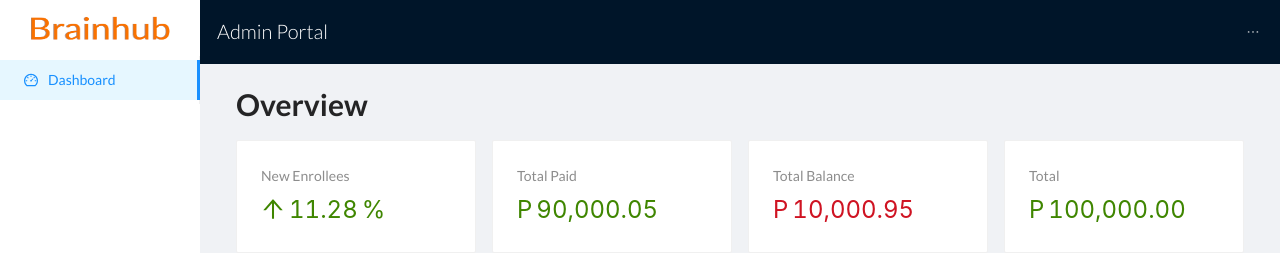
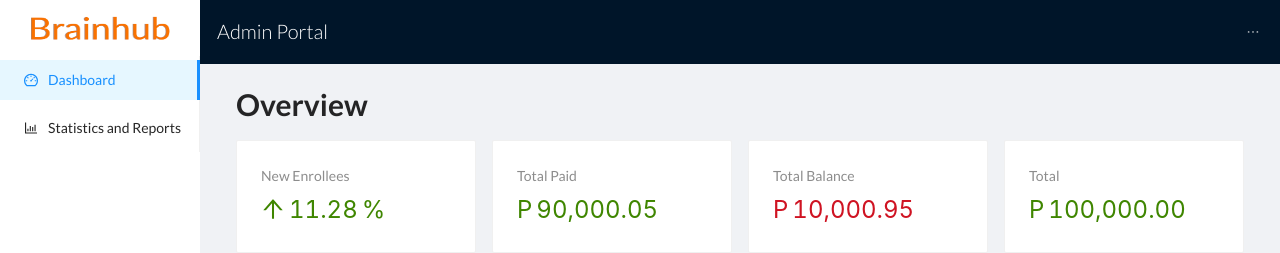
Before and after one commit to ianlavapiez/iloilo-passi-city-college-website, a React (Create React App) app: page /admin in a window 1280 px wide. Shown: the top 253 px of the page. Built offline with nearby package versions, Linux system fonts and the light colour scheme; no server answers.

Commit message:
[components]: modified sidebar component

```diff
--- a/src/components/admin/sidebar/sidebar.component.jsx
+++ b/src/components/admin/sidebar/sidebar.component.jsx
@@ -30,9 +30,9 @@ const Sidebar = ({ number }) => {
         <Menu.Item key='1' icon={<DashboardOutlined />}>
           <Link to='/admin'>Dashboard</Link>
         </Menu.Item>
-        {/* <Menu.Item key='2' icon={<BarChartOutlined />}>
+        <Menu.Item key='2' icon={<BarChartOutlined />}>
           <Link to='/admin/statistics-and-reports'>Statistics and Reports</Link>
-        </Menu.Item> */}
+        </Menu.Item>
       </Menu>
     </Sider>
   )
```
